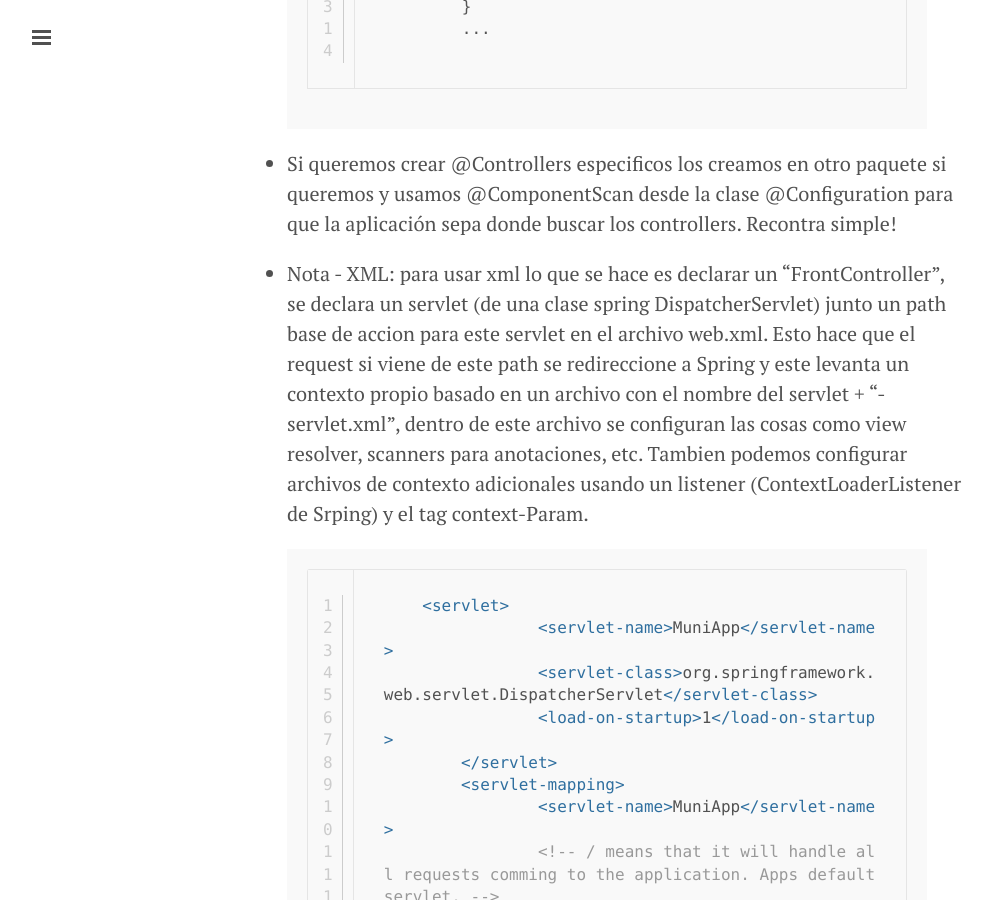
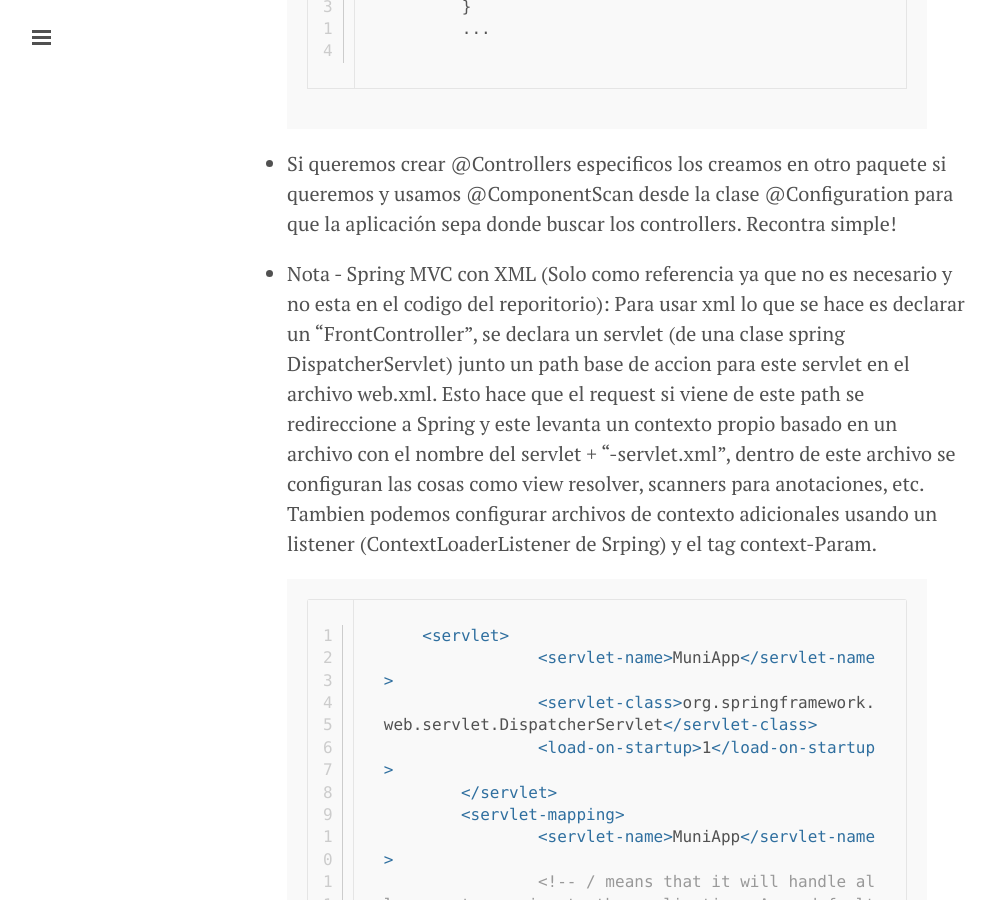
Before and after one commit to munilvc/munilvc.github.io, a Jekyll site: the page built from _posts/2015-11-07-BaseSpringSecurityMVC.md, in a window 1280 px wide and 900 px high, scrolled down 2029 px. Shown: the whole window, without its empty margins (1-996 px from the left). Built offline with Jekyll 4.4.1, drawn with Linux system fonts in a browser that asks for light colours; Markdown is read by kramdown in place of the engine named in the settings; comment, search, counter and statistics services are not loaded.

Commit message:
Update nota for mvc

```diff
--- a/_posts/2015-11-07-BaseSpringSecurityMVC.md
+++ b/_posts/2015-11-07-BaseSpringSecurityMVC.md
@@ -52,7 +52,7 @@ Hace ya varios meses que quería publicar algo sobre Spring Security, pues basad
 
 * Si queremos crear @Controllers especificos los creamos en otro paquete si queremos y usamos @ComponentScan desde la clase @Configuration para que la aplicación sepa donde buscar los controllers. Recontra simple!
 
-* Nota - XML: para usar xml lo que se hace es declarar un "FrontController", se declara un servlet (de una clase spring DispatcherServlet) junto un path base de accion para este servlet en el archivo web.xml.  Esto hace que el request si viene de este path se redireccione a Spring y este levanta un contexto propio basado en un archivo con el nombre del servlet + "-servlet.xml", dentro de este archivo se configuran las cosas como view resolver, scanners para anotaciones, etc.  Tambien podemos configurar archivos de contexto adicionales usando un listener (ContextLoaderListener de Srping) y el tag context-Param.
+* Nota - Spring MVC con XML (Solo como referencia ya que no es necesario y no esta en el codigo del reporitorio): Para usar xml lo que se hace es declarar un "FrontController", se declara un servlet (de una clase spring DispatcherServlet) junto un path base de accion para este servlet en el archivo web.xml.  Esto hace que el request si viene de este path se redireccione a Spring y este levanta un contexto propio basado en un archivo con el nombre del servlet + "-servlet.xml", dentro de este archivo se configuran las cosas como view resolver, scanners para anotaciones, etc.  Tambien podemos configurar archivos de contexto adicionales usando un listener (ContextLoaderListener de Srping) y el tag context-Param.
 
     {% highlight xml linenos %}
     <servlet>
```
